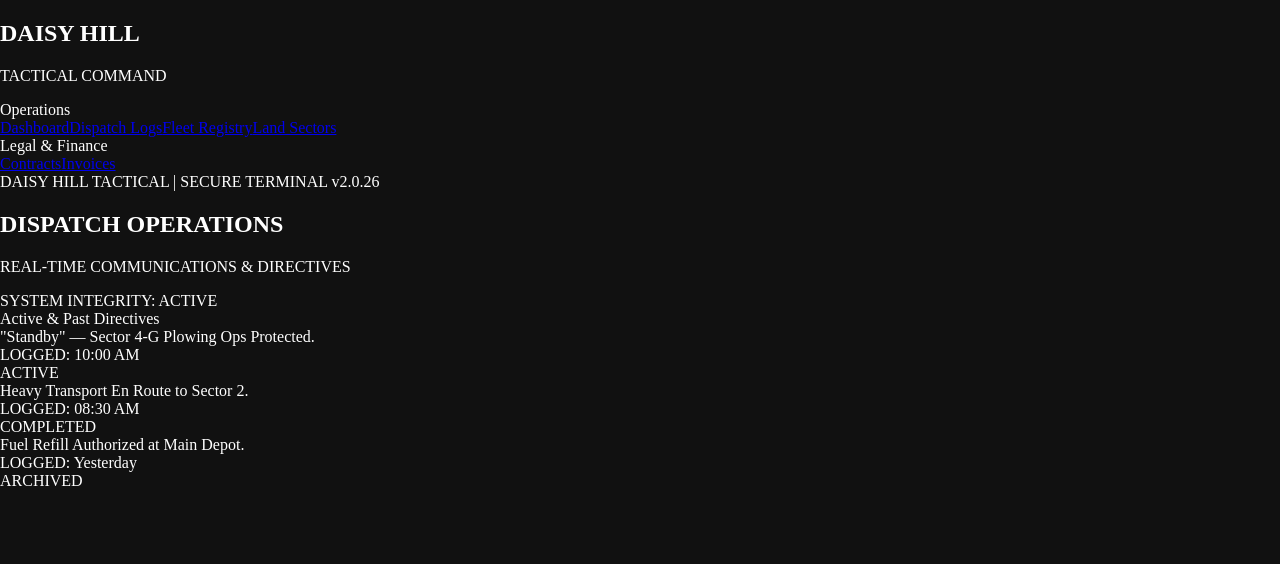
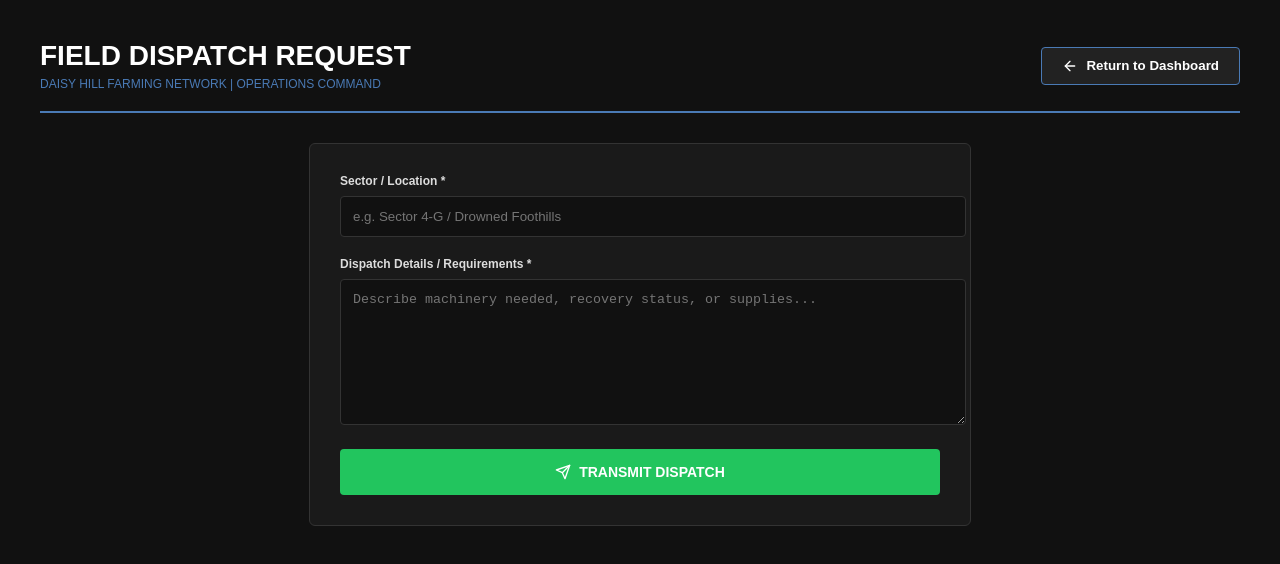
Before and after one commit to Daisyfarm/ctfg-portal, a Next.js app: page /dispatch in a window 1280 px wide. Shown: the top 564 px of the page. Built offline with nearby package versions, Linux system fonts and the light colour scheme; no server answers; the database is empty.

Commit message:
Update page.tsx

```diff
--- a/app/dispatch/page.tsx
+++ b/app/dispatch/page.tsx
@@ -1,94 +1,109 @@
-// app/dispatch/page.tsx
-import React from 'react';
-import { supabase } from '@/db/supabase';
+"use client";
+import { useEffect, useState } from 'react';
+import { createClient } from '@supabase/supabase-js';
+import { ArrowLeft, Send } from 'lucide-react';
 
-async function getDispatches() {
-  const { data, error } = await supabase
-    .from('dispatches')
-    .select('*')
-    .order('created_at', { ascending: false });
+const sb = createClient('https://dlwhztcqntalrhfrefsk.supabase.co', 'eyJhbGciOiJIUzI1NiIsInR5cCI6IkpXVCJ9.eyJpc3MiOiJzdXBhYmFzZSIsInJlZiI6InRsd2h6dGNxbnRhbHJoZnJlZnNrIiwicm9sZSI6ImFub24iLCJpYXQiOjE3NzM4NzM2ODgsImV4cCI6MjA4OTQ0OTY4OH0.z_TOBv8Ky9Ksx3hTu19ScXHGcO86-GmwjdYFbdOt8ZY');
+const HK = "https://discord.com/api/webhooks/1484184649847804016/o_bj5hINtTTZEux2RBegwBEqLUlNYIMS7Azomm4xadN7S6g353sEJhaaIiExvh0Ct4Za";
 
-  if (error || !data || data.length === 0) {
-    return [
-      { id: 1, message: '"Standby" — Sector 4-G Plowing Ops Protected.', status: 'ACTIVE', time: '10:00 AM' },
-      { id: 2, message: 'Heavy Transport En Route to Sector 2.', status: 'COMPLETED', time: '08:30 AM' },
-      { id: 3, message: 'Fuel Refill Authorized at Main Depot.', status: 'ARCHIVED', time: 'Yesterday' },
-    ];
+export default function DispatchPage() {
+  const [u, setU] = useState<any>(null);
+  const [ld, setLd] = useState(true);
+  const [form, setForm] = useState({ sector: '', description: '' });
+  const [submitting, setSubmitting] = useState(false);
+  const [submitted, setSubmitted] = useState(false);
+
+  useEffect(() => {
+    async function load() {
+      const { data: { user } } = await sb.auth.getUser();
+      if (user) {
+        const { data: profile } = await sb.from('profiles').select('*').eq('id', user.id).single();
+        setU(profile);
       }
-  return data;
+      setLd(false);
     }
+    load();
+  }, []);
 
-export default async function DispatchPage() {
-  const dispatches = await getDispatches();
+  const handleSubmit = async (e: any) => {
+    e.preventDefault();
+    setSubmitting(true);
+    try {
+      const senderName = u ? u.username : 'Anonymous Dispatcher';
+      await fetch(HK, {
+        method: 'POST',
+        headers: { 'Content-Type': 'application/json' },
+        body: JSON.stringify({
+          content: `🚨 **NEW FIELD DISPATCH REQUEST**\n**Operative:** ${senderName}\n**Sector:** ${form.sector}\n**Details:** ${form.description}\n*Transmitted via Daisy Hill Farming Network.*`
+        })
+      });
+      setSubmitted(true);
+    } catch (err: any) {
+      alert("Error sending dispatch: " + (err.message || "Unknown error"));
+    } finally {
+      setSubmitting(false);
+    }
+  };
+
+  if (ld) return <div style={{background:'#111',color:'#fff',height:'100vh',display:'flex',alignItems:'center',justifyContent:'center'}}>Accessing Dispatch Terminal...</div>;
 
   return (
-    <div className="flex h-screen bg-[#090a0f] text-gray-100 font-sans">
-      {/* Sidebar Navigation */}
-      <aside className="w-64 border-r border-gray-800 bg-[#0d0f17] flex flex-col justify-between p-6">
+    <div style={{ background: '#111', minHeight: '100vh', color: '#fff', fontFamily: 'Arial, sans-serif', padding: '40px' }}>
+      <div style={{ display: 'flex', justifyContent: 'space-between', alignItems: 'center', borderBottom: '2px solid #4a7ab5', paddingBottom: '20px', marginBottom: '30px' }}>
         <div>
-          <div className="mb-8">
-            <h1 className="text-xl font-bold tracking-wider text-amber-500">DAISY HILL</h1>
-            <p className="text-xs text-gray-400 tracking-widest">TACTICAL COMMAND</p>
+          <h1 style={{ fontSize: '28px', textTransform: 'uppercase', margin: 0, fontWeight: 900 }}>Field Dispatch Request</h1>
+          <p style={{ fontSize: '12px', color: '#4a7ab5', margin: '5px 0 0' }}>DAISY HILL FARMING NETWORK | OPERATIONS COMMAND</p>
+        </div>
+        <button
+          onClick={() => window.location.href = '/dashboard'}
+          style={{ background: '#222', color: '#fff', border: '1px solid #4a7ab5', padding: '10px 20px', cursor: 'pointer', fontWeight: 'bold', borderRadius: '4px', display: 'flex', alignItems: 'center', gap: '8px' }}
+        >
+          <ArrowLeft size={16} /> Return to Dashboard
+        </button>
       </div>
 
-          <div className="text-xs text-gray-500 uppercase tracking-wider mb-3">Operations</div>
-          <nav className="space-y-1 mb-6">
-            <a href="/" className="flex items-center px-3 py-2 rounded text-gray-400 hover:bg-gray-900 hover:text-white text-sm">Dashboard</a>
-            <a href="/dispatch" className="flex items-center px-3 py-2 rounded bg-gray-800 text-white font-medium text-sm">Dispatch Logs</a>
-            <a href="/fleet" className="flex items-center px-3 py-2 rounded text-gray-400 hover:bg-gray-900 hover:text-white text-sm">Fleet Registry</a>
-            <a href="/land" className="flex items-center px-3 py-2 rounded text-gray-400 hover:bg-gray-900 hover:text-white text-sm">Land Sectors</a>
-          </nav>
-
-          <div className="text-xs text-gray-500 uppercase tracking-wider mb-3">Legal & Finance</div>
-          <nav className="space-y-1">
-            <a href="/contracts" className="flex items-center px-3 py-2 rounded text-gray-400 hover:bg-gray-900 hover:text-white text-sm">Contracts</a>
-            <a href="/invoices" className="flex items-center px-3 py-2 rounded text-gray-400 hover:bg-gray-900 hover:text-white text-sm">Invoices</a>
-          </nav>
+      <div style={{ maxWidth: '600px', margin: '0 auto', background: '#1a1a1a', border: '1px solid #333', padding: '30px', borderRadius: '6px' }}>
+        {submitted ? (
+          <div style={{ textAlign: 'center', padding: '20px' }}>
+            <h3 style={{ color: '#22c55e', fontSize: '22px' }}>DISPATCH TRANSMITTED</h3>
+            <p style={{ color: '#aaa', fontSize: '14px', marginTop: '10px' }}>Your field request has been successfully broadcast to command.</p>
+            <button onClick={() => window.location.href = '/dashboard'} style={{ marginTop: '20px', padding: '10px 20px', background: '#4a7ab5', color: '#fff', border: 'none', fontWeight: 'bold', cursor: 'pointer', borderRadius: '4px' }}>
+              Back to Dashboard
+            </button>
           </div>
-
-        <div className="text-xs text-gray-600">
-          DAISY HILL TACTICAL | SECURE TERMINAL v2.0.26
-        </div>
-      </aside>
-
-      {/* Main Content Area */}
-      <main className="flex-1 flex flex-col overflow-y-auto">
-        <header className="border-b border-gray-800 p-6 flex justify-between items-center bg-[#0d0f17]">
+        ) : (
+          <form onSubmit={handleSubmit} style={{ display: 'flex', flexDirection: 'column', gap: '20px' }}>
             <div>
-            <h2 className="text-2xl font-bold tracking-wide">DISPATCH OPERATIONS</h2>
-            <p className="text-xs text-gray-400">REAL-TIME COMMUNICATIONS & DIRECTIVES</p>
-          </div>
-          <div className="flex items-center space-x-2 border border-green-800 bg-green-950/30 px-3 py-1.5 rounded text-xs text-green-400 font-mono">
-            <span className="w-2 h-2 rounded-full bg-green-500 animate-pulse"></span>
-            <span>SYSTEM INTEGRITY: ACTIVE</span>
-          </div>
-        </header>
-
-        <div className="p-8 space-y-6">
-          <div className="border border-gray-800 bg-[#121520] rounded-lg overflow-hidden">
-            <div className="p-4 border-b border-gray-800 font-bold text-sm tracking-wider uppercase text-gray-400">
-              Active & Past Directives
-            </div>
-            <div className="divide-y divide-gray-800">
-              {dispatches.map((item: any, idx: number) => (
-                <div key={idx} className="p-4 flex justify-between items-center hover:bg-[#151925] transition">
-                  <div className="space-y-1">
-                    <div className="text-sm text-white font-medium">{item.message}</div>
-                    <div className="text-xs text-gray-500 font-mono">LOGGED: {item.time || 'RECENT'}</div>
+              <label style={{ display: 'block', fontSize: '12px', fontWeight: 'bold', marginBottom: '8px', color: '#ddd' }}>Sector / Location *</label>
+              <input
+                type="text"
+                required
+                placeholder="e.g. Sector 4-G / Drowned Foothills"
+                style={{ width: '100%', padding: '12px', background: '#111', color: '#fff', border: '1px solid #333', borderRadius: '4px' }}
+                value={form.sector}
+                onChange={e => setForm({ ...form, sector: e.target.value })}
+              />
             </div>
             <div>
-                    <span className={`px-2.5 py-1 rounded text-xs font-mono font-bold ${
-                      item.status === 'ACTIVE' ? 'bg-red-950/40 text-red-400 border border-red-900' : 'bg-gray-900 text-gray-400'
-                    }`}>
-                      {item.status}
-                    </span>
+              <label style={{ display: 'block', fontSize: '12px', fontWeight: 'bold', marginBottom: '8px', color: '#ddd' }}>Dispatch Details / Requirements *</label>
+              <textarea
+                required
+                placeholder="Describe machinery needed, recovery status, or supplies..."
+                style={{ width: '100%', padding: '12px', background: '#111', color: '#fff', border: '1px solid #333', borderRadius: '4px', minHeight: '120px' }}
+                value={form.description}
+                onChange={e => setForm({ ...form, description: e.target.value })}
+              />
             </div>
+            <button
+              type="submit"
+              disabled={submitting}
+              style={{ padding: '15px', background: '#22c55e', color: '#fff', border: 'none', fontWeight: 'bold', cursor: 'pointer', borderRadius: '4px', fontSize: '14px', display: 'flex', alignItems: 'center', justifyContent: 'center', gap: '8px' }}
+            >
+              <Send size={16} /> {submitting ? 'BROADCASTING...' : 'TRANSMIT DISPATCH'}
+            </button>
+          </form>
+        )}
       </div>
-              ))}
-            </div>
-          </div>
-        </div>
-      </main>
     </div>
   );
 }
```
Lines whose indentation alone changed are shown as unchanged.
